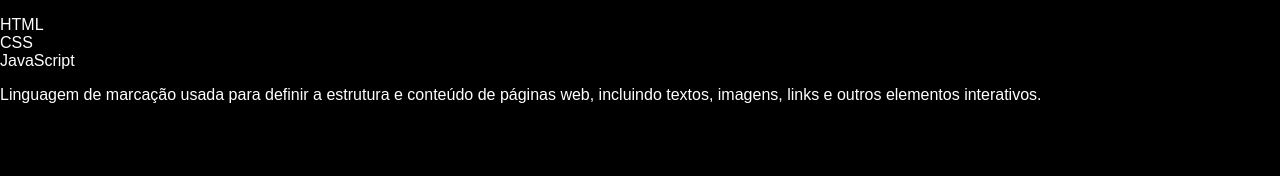
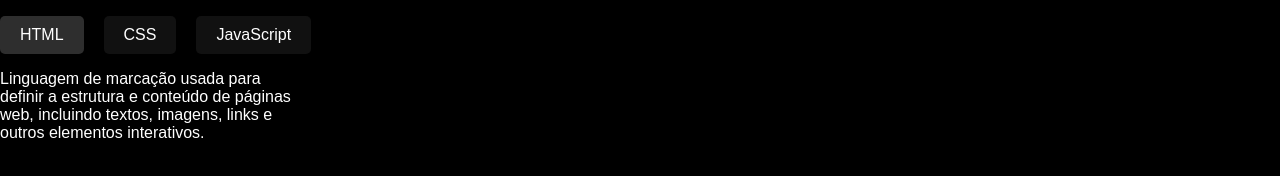
Before and after one commit to Victorsousa98/exercicios-origaid, a plain HTML site: page tabnav/index.html in a window 1280 px wide. Both pictures are taken after a click on the item "HTML". Drawn offline with Linux system fonts and the light colour scheme.

Commit message:
ajustes de estilo

```diff
--- a/tabnav/script.js
+++ b/tabnav/script.js
@@ -5,17 +5,22 @@ const tabDescricao = document.querySelectorAll(
 
 if (tabMenu.length && tabDescricao.length) {
   tabDescricao[0].classList.add("ativo");
-
+  tabMenu[0].classList.add("ativo");
   function activeTab(index) {
     tabDescricao.forEach((descricao) => {
       descricao.classList.remove("ativo");
     });
     tabDescricao[index].classList.add("ativo");
   }
+  function removeAtivoMenu() {
+    tabMenu.forEach((i) => i.classList.remove("ativo"));
+  }
 
   tabMenu.forEach((item, index) => {
     item.addEventListener("click", () => {
       activeTab(index);
+      removeAtivoMenu();
+      item.classList.add("ativo");
     });
   });
 }
--- a/tabnav/style.css
+++ b/tabnav/style.css
@@ -1,5 +1,25 @@
+[data-ferramentas-lista] {
+  display: flex;
+  gap: 20px;
+}
+
 [data-ferramentas-lista] li {
   cursor: pointer;
+  background-color: #111111;
+  padding: 10px 20px;
+  border-radius: 5px;
+}
+
+[data-ferramentas-lista] li.ativo {
+  background-color: #2e2e2e;
+}
+
+[data-ferramentas-lista] li:hover {
+  background-color: #2e2e2e;
+  transition: all 0.3s linear;
+}
+[data-ferramentas-descricao] {
+  max-width: 300px;
 }
 
 .js [data-ferramentas-descricao] li {
```
